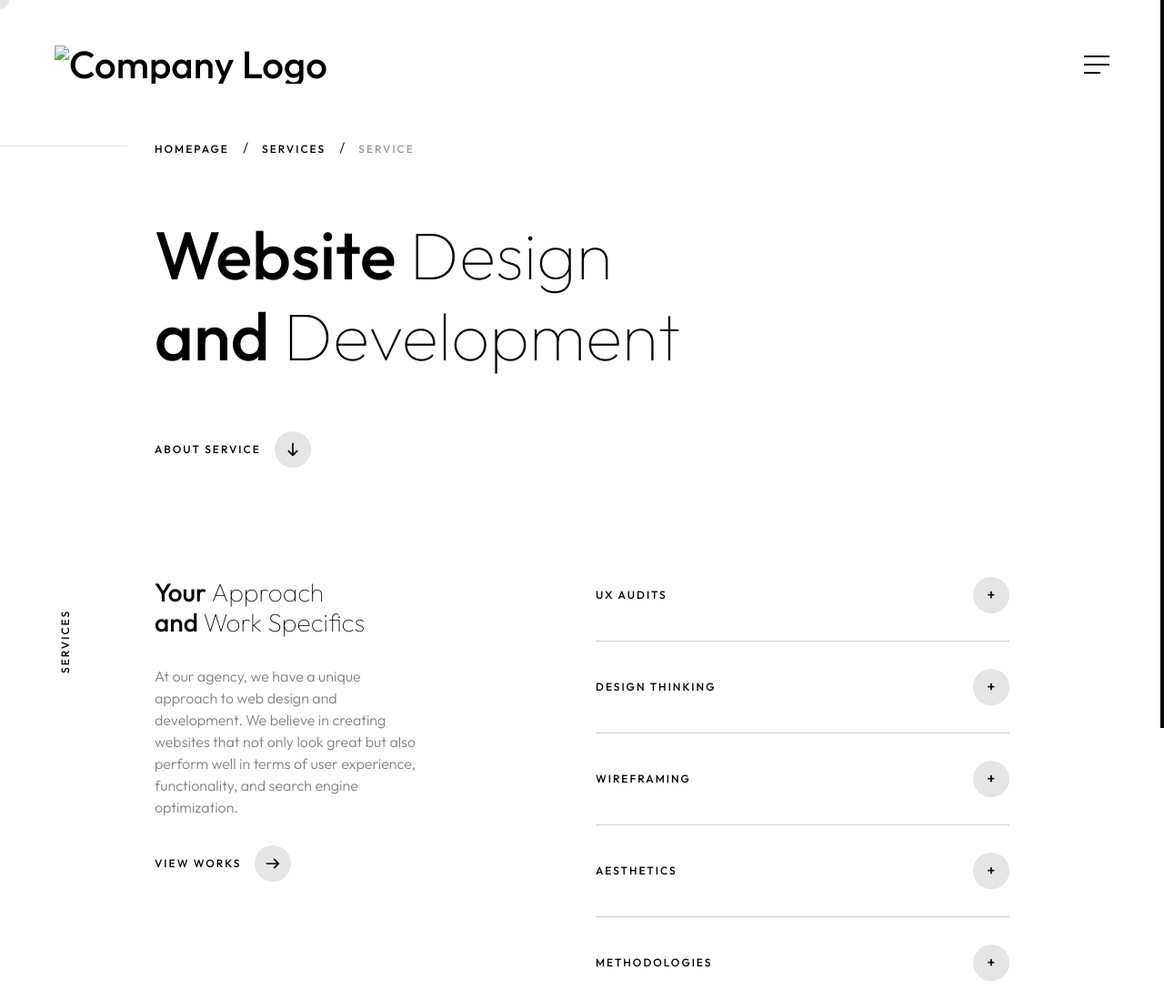
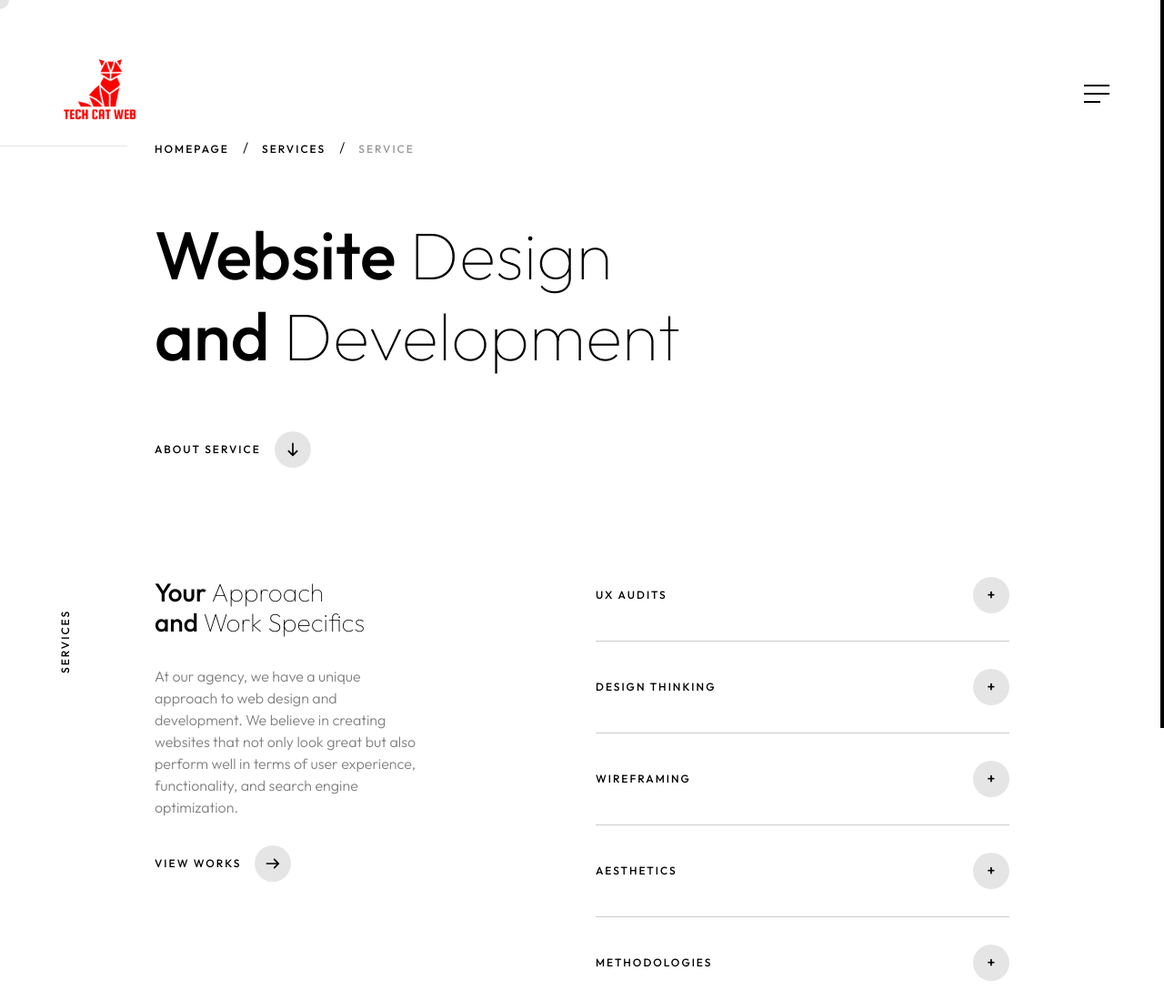
Before and after one commit to kuldip78749/tech-cat-web-website, a plain HTML site: page service.html in a window 1280 px wide. Shown: the top 1100 px of the page at 91% size. Drawn offline with Linux system fonts and the light colour scheme.

Commit message:
Update service.html

```diff
--- a/service.html
+++ b/service.html
@@ -68,7 +68,7 @@
             <!-- frame clone -->
             <div class="mil-frame-top">
                 <a href="home-1.html" class="mil-logo">
-                     <img src="img/photo/logo.png" alt="Company Logo" style="height: 50px;">
+                     <img src="img/photo/logo.png" alt="Company Logo" style="height: 100px;">
                 </a>
                 <div class="mil-menu-btn">
                     <span></span>
@@ -197,7 +197,7 @@
         <div class="mil-frame">
             <div class="mil-frame-top">
                 <a href="home-1.html" class="mil-logo">
-                    <img src="photo/logo.png" alt="Company Logo" style="height: 50px;">
+                    <img src="img/photo/logo.png" alt="Company Logo" style="height: 100px;">
                 </a>
                 <div class="mil-menu-btn">
                     <span></span>
```
